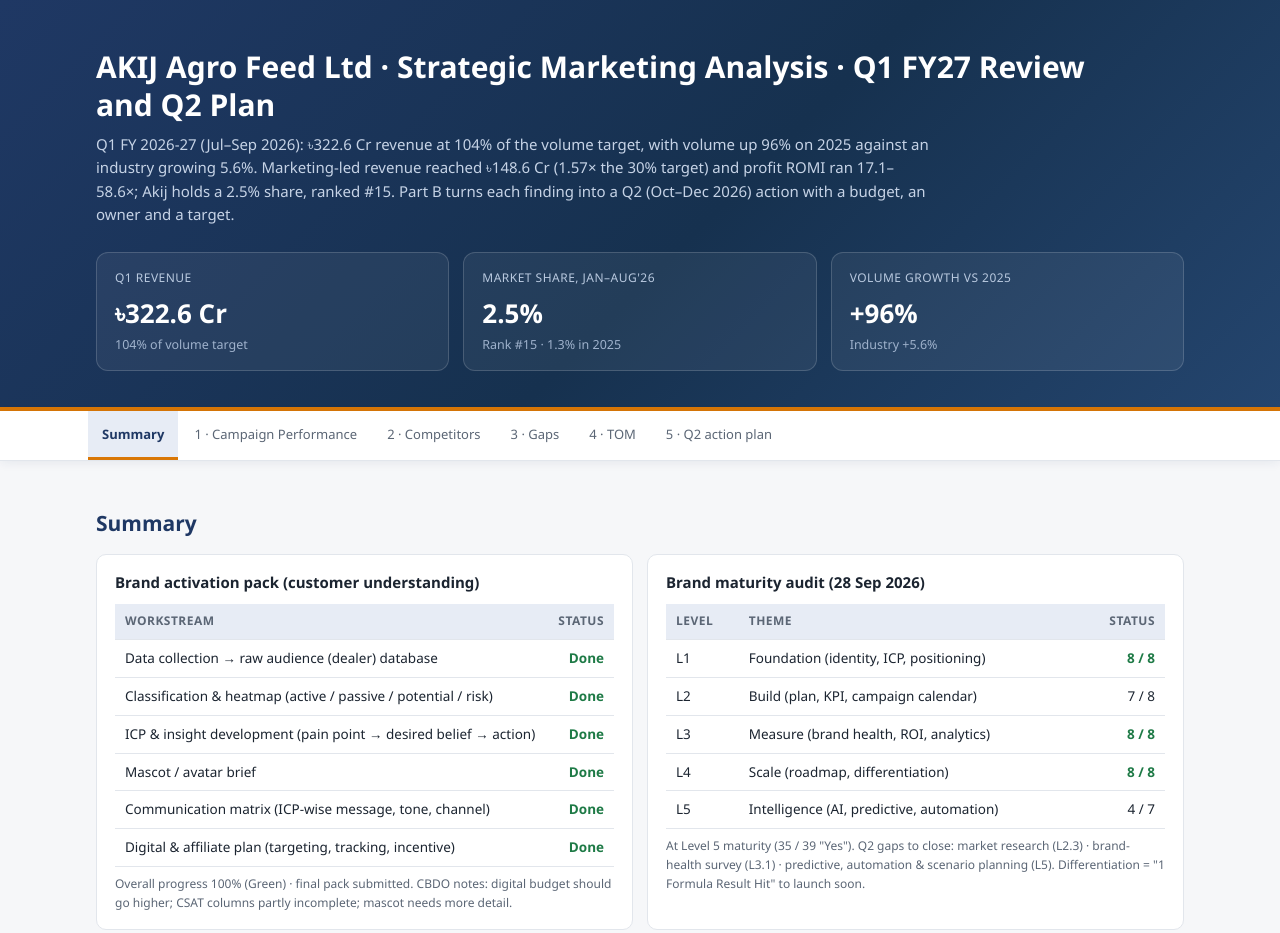
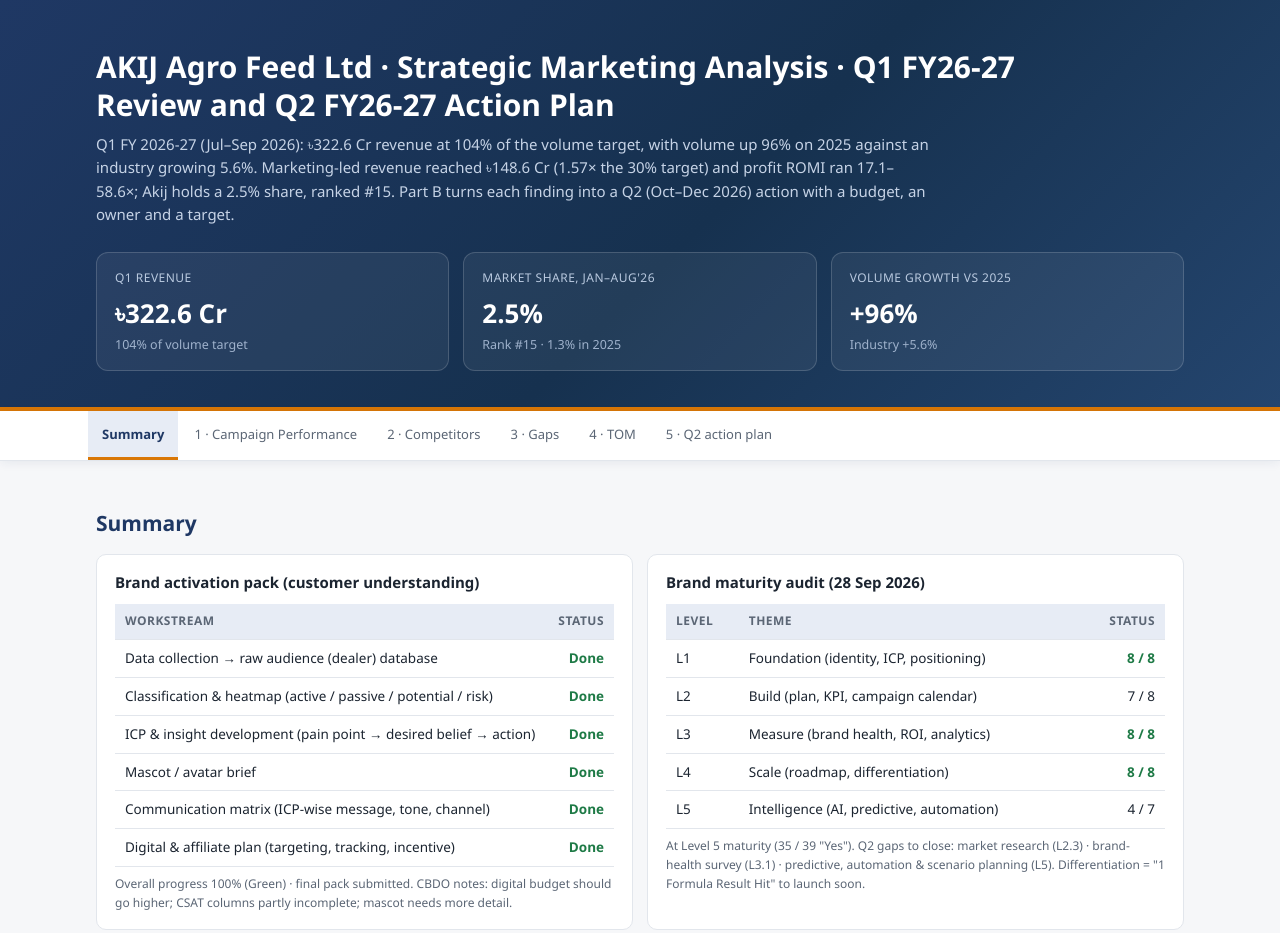
Before and after one commit to abirulislam-ops/aafl-marketing-analysis, a website: page AAFL Strategic Marketing Analysis and Solution.html in a window 1280 px wide. Shown: the top 933 px of the page. Drawn offline with Linux system fonts and the light colour scheme.

Commit message:
Fix hero H1 title

```diff
--- a/AAFL Strategic Marketing Analysis and Solution.html
+++ b/AAFL Strategic Marketing Analysis and Solution.html
@@ -126,7 +126,7 @@
 <!-- HERO -->
 <div class="hero">
   <div class="wrap">
-    <h1>AKIJ Agro Feed Ltd · Strategic Marketing Analysis · Q1 FY27 Review and Q2 Plan</h1>
+    <h1>AKIJ Agro Feed Ltd · Strategic Marketing Analysis · Q1 FY26-27 Review and Q2 FY26-27 Action Plan</h1>
     <p class="lede">Q1 FY 2026-27 (Jul–Sep 2026): ৳322.6 Cr revenue at 104% of the volume target, with volume up 96% on 2025 against an industry growing 5.6%. Marketing-led revenue reached ৳148.6 Cr (1.57× the 30% target) and profit ROMI ran 17.1–58.6×; Akij holds a 2.5% share, ranked #15. Part B turns each finding into a Q2 (Oct–Dec 2026) action with a budget, an owner and a target.</p>
     <div class="hero-kpis">
       <div class="hkpi"><div class="label">Q1 revenue</div><div class="val">৳322.6 Cr</div><div class="note">104% of volume target</div></div>
```
Also changed, not shown: index.html (+1 -1 lines), site/index.html (+1 -1 lines).
